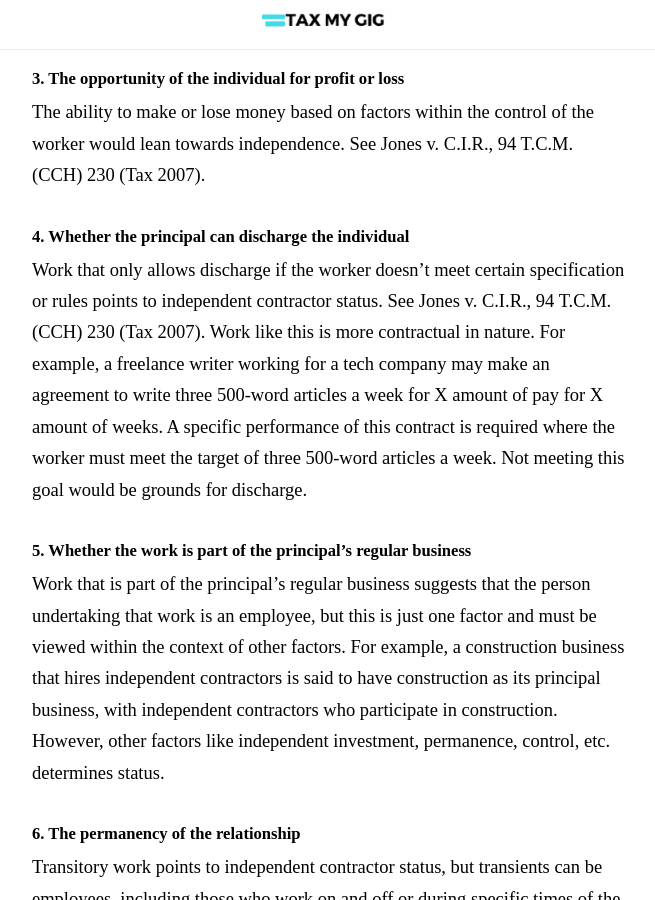
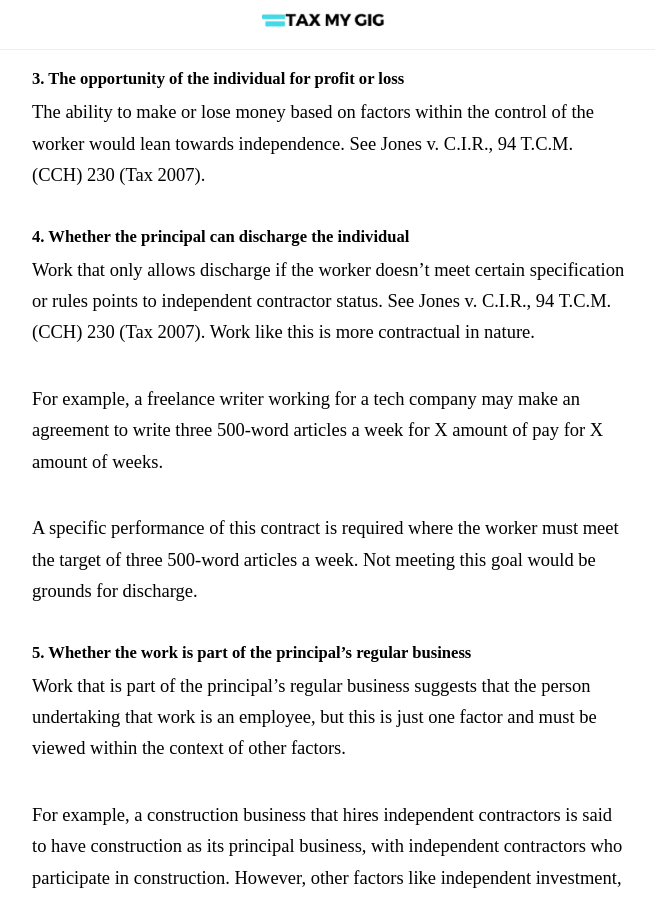
Before and after one commit to oblivionreb/oblivionreb.github.io, a Jekyll site: the page built from _posts/2020-10-17-self-employment-tax-explained.md, in a window 1280 px wide and 900 px high, scrolled down 5363 px. Shown: the whole window, without its empty margins (318-973 px from the left). Built offline with Jekyll 4.4.1, drawn with Linux system fonts in a browser that asks for light colours; nearby versions of some CDN libraries; some of the changed lines change nothing that is shown; some of the changed text lies outside the part shown.

Commit message:
Update 2020-10-17-self-employment-tax-explained.md

```diff
--- a/_posts/2020-10-17-self-employment-tax-explained.md
+++ b/_posts/2020-10-17-self-employment-tax-explained.md
@@ -112,7 +112,7 @@
 
 With this definition, a <b>full time gambler</b> is engaged in a trade or business. So he or she, according to *Groetzinger*, is considered self-employed and would be subject to self-employment taxes.
 
-Generally self-employed people fall into several catogeries that include but are not limited to <b>independent contractors</b> (Turnidge v. C.I.R.), <b>practitioners in a sole proprietorship</b> (if they receive income), <b>partners in a venture</b> (if they receive income), <b>partners in a limited partnership/ partnership</b>, officials of religious institutions, farmers and several others.
+Generally, self-employed people fall into several catogeries that include but are not limited to <b>independent contractors</b> (Turnidge v. C.I.R.), <b>practitioners in a sole proprietorship</b>, <b>partners in a venture</b>, <b>partners in a limited partnership/ partnership</b>, officials of religious institutions, farmers and several others.
 
 Though many self-employed workers can be categorized, the law is not that simple.
 
@@ -136,15 +136,23 @@
 
 <h4> 4. Whether the principal can discharge the individual </h4>
 
-Work that only allows discharge if the worker doesn’t meet certain specification or rules points to independent contractor status. See Jones v. C.I.R., 94 T.C.M. (CCH) 230 (Tax 2007). Work like this is more contractual in nature. For example, a freelance writer working for a tech company may make an agreement to write three 500-word articles a week for X amount of pay for X amount of weeks. A specific performance of this contract is required where the worker must meet the target of three 500-word articles a week. Not meeting this goal would be grounds for discharge.
+Work that only allows discharge if the worker doesn’t meet certain specification or rules points to independent contractor status. See Jones v. C.I.R., 94 T.C.M. (CCH) 230 (Tax 2007). Work like this is more contractual in nature.
+
+For example, a freelance writer working for a tech company may make an agreement to write three 500-word articles a week for X amount of pay for X amount of weeks.
+
+A specific performance of this contract is required where the worker must meet the target of three 500-word articles a week. Not meeting this goal would be grounds for discharge.
 
 <h4> 5. Whether the work is part of the principal's regular business </h4>
 
-Work that is part of the principal’s regular business suggests that the person undertaking that work is an employee, but this is just one factor and must be viewed within the context of other factors. For example, a construction business that hires independent contractors is said to have construction as its principal business, with independent contractors who participate in construction. However, other factors like independent investment, permanence, control, etc. determines status.
+Work that is part of the principal’s regular business suggests that the person undertaking that work is an employee, but this is just one factor and must be viewed within the context of other factors.
+
+For example, a construction business that hires independent contractors is said to have construction as its principal business, with independent contractors who participate in construction. However, other factors like independent investment, permanence, control, etc. determine status.
 
 <h4> 6. The permanency of the relationship </h4>
 
-Transitory work points to independent contractor status, but transients can be employees, including those who work on and off or during specific times of the year. Also, independent contractors can also work for long periods. Herman v. Express Sixty–Minutes Delivery Serv., Inc., 161 F.3d 299, 305 (5th Cir.1998); Avis Rent A Car Sys., Inc. v. United States, 503 F.2d 423, 430 (2d Cir.1974).
+Transitory work generally points to independent contractor status, but transients can also be employees.
+
+Conversely, independent contractors can work for long periods. This factor does no have a heavy weight.  Herman v. Express Sixty–Minutes Delivery Serv., Inc., 161 F.3d 299, 305 (5th Cir.1998); Avis Rent A Car Sys., Inc. v. United States, 503 F.2d 423, 430 (2d Cir.1974).
 
 <h4> 7. The relationship the parties believed they were creating.</h4>
 
```
